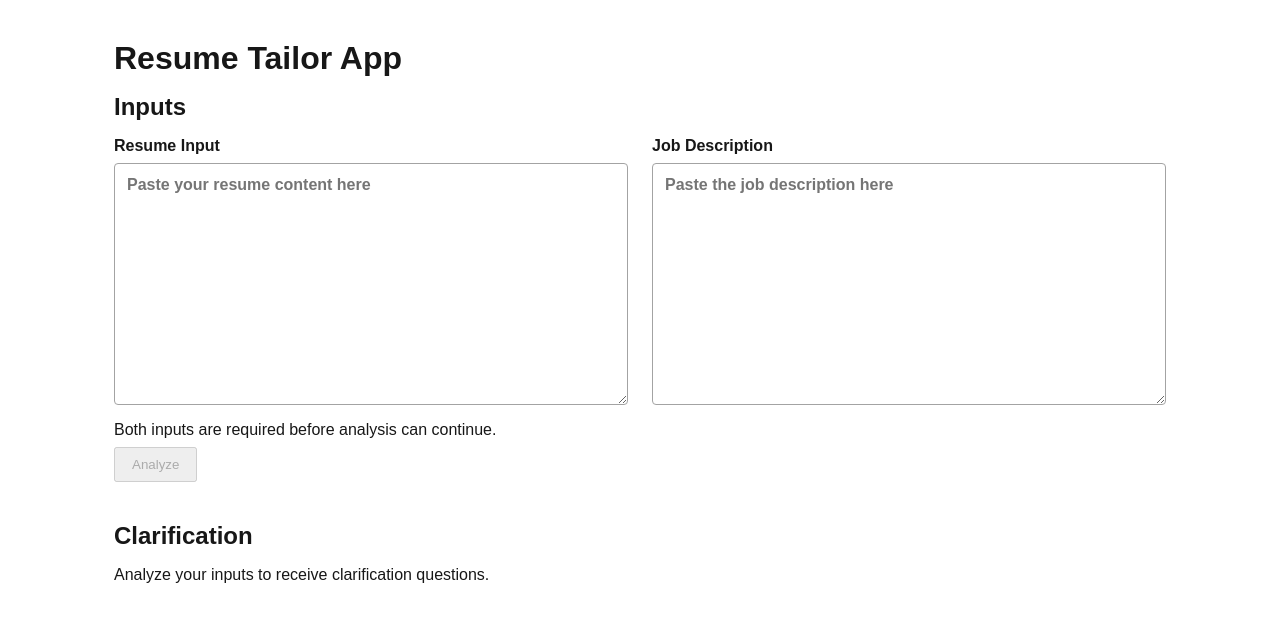
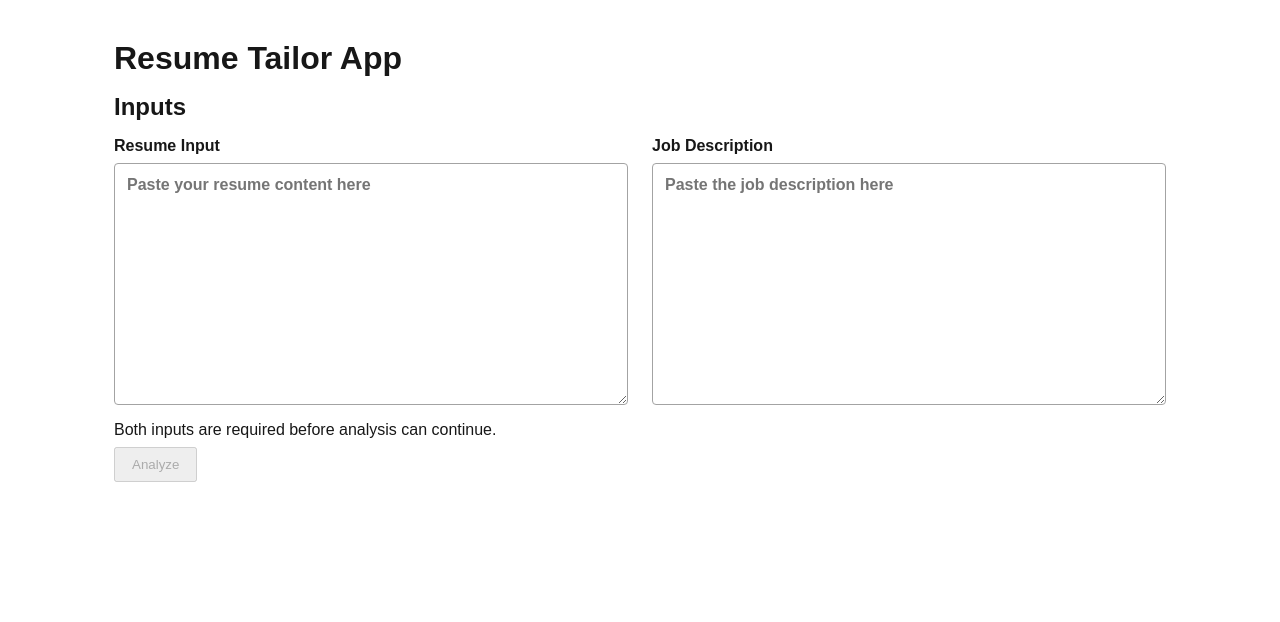
Before and after one commit to JamieHa8794/resume-tailor-ai, a Next.js app: page / in a window 1280 px wide. Shown: the top 622 px of the page. Built offline with nearby package versions, Linux system fonts and the light colour scheme.

Commit message:
fix: preserve reached workflow stages during progression

```diff
--- a/src/app/page.tsx
+++ b/src/app/page.tsx
@@ -38,6 +38,7 @@ export default function ResumeTailor() {
         workflowStage={workflowStage}
         onAnalysisComplete={handleAnalysisComplete}
       />
+      {workflowStage !== 'input' && (
         <ClarificationSection
           key={clarifications.map(({ id }) => id).join(',') || 'none'}
           workflowStage={workflowStage}
@@ -45,7 +46,8 @@ export default function ResumeTailor() {
           onComplete={handleClarificationComplete}
           onEditInputs={handleEditInputs}
         />
-      {workflowStage === 'suggestions' && (
+      )}
+      {(workflowStage === 'suggestions' || workflowStage === 'complete') && (
         <SuggestionsSection
           onComplete={(output) => {
             setFinalOutput(output);
```
Lines whose indentation alone changed are shown as unchanged.
